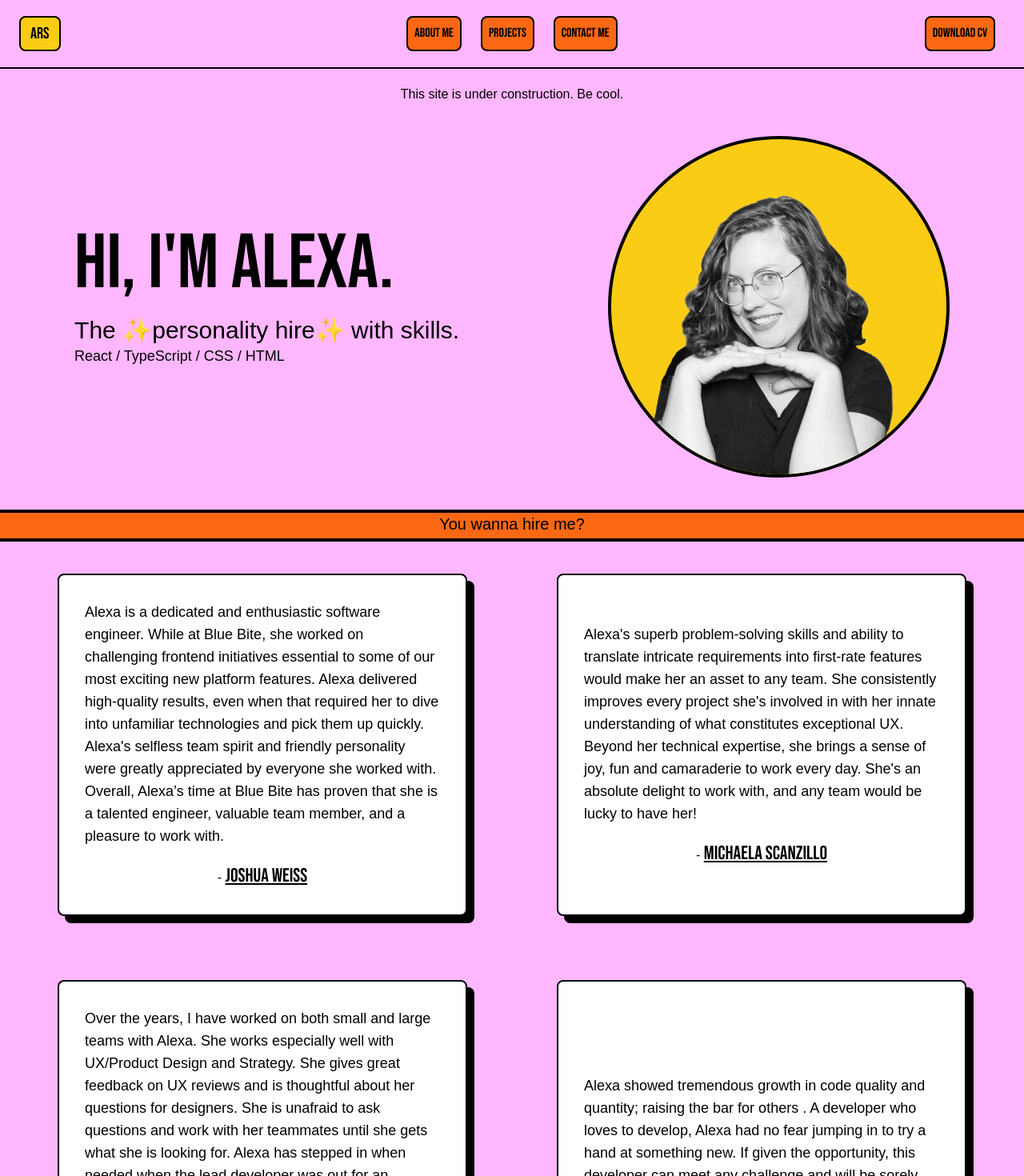
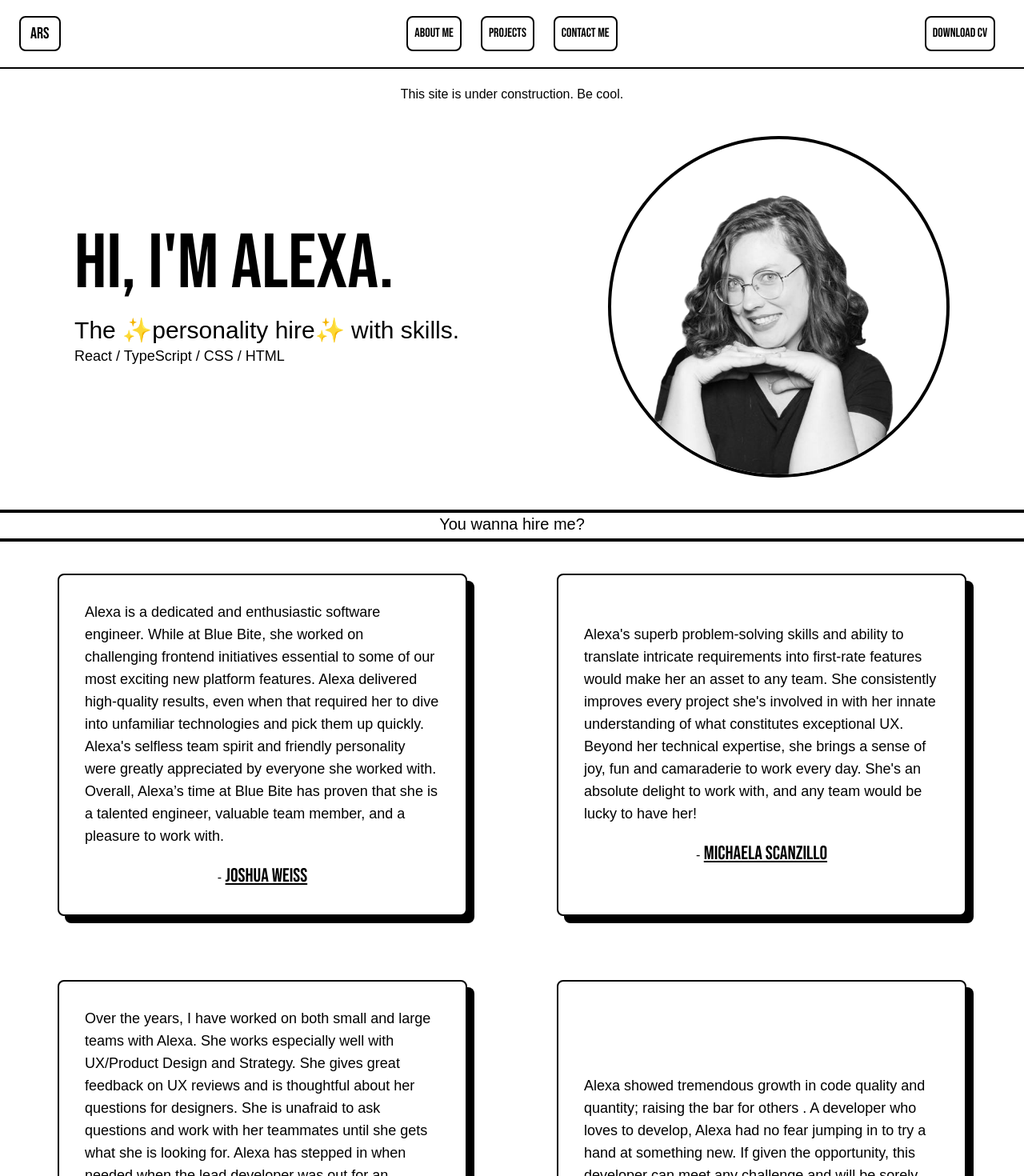
Before and after one commit to alexaraes/alexaraes.github.io, a Next.js app: page / in a window 1280 px wide. Shown: the top 1470 px of the page at 80% size. Built offline with nearby package versions, Linux system fonts and the light colour scheme; a web font is replaced by a local one.

Commit message:
remove all colors, they just slow me down

```diff
--- a/src/app/page.tsx
+++ b/src/app/page.tsx
@@ -5,7 +5,7 @@ const Page = () => {
     return (
       <>
         <Hero />
-        <div className="border-b-4 border-black h-9 font-medium text-center text-xl bg-redOrange">
+        <div className="border-b-4 border-black h-9 font-medium text-center text-xl">
           You wanna hire me?
         </div>
         <Testimonials />
--- a/src/app/projects/page.tsx
+++ b/src/app/projects/page.tsx
@@ -5,7 +5,7 @@ const Page = () => {
       <>
         <div className="page">
             <p className={`text-2xl md:text-4xl lg:text-6xl font-bold ${anton.className}`}>Projects</p>
-            <a target="_blank" className="my-5 hover:text-white md:text-lg lg:text-2xl" href="https://alexaraes.github.io/GFE-hero-feature/">Responsive Marketing Splash</a>
+            <a target="_blank" className="my-5 hover:bg-lilac md:text-lg lg:text-2xl" href="https://alexaraes.github.io/GFE-hero-feature/">Responsive Marketing Splash</a>
         </div>
       </>
     )
--- a/src/app/ui/button.tsx
+++ b/src/app/ui/button.tsx
@@ -1,5 +1,4 @@
 import Link from "next/link";
-import clsx from "clsx";
 import { anton } from "./fonts";
 
 interface ButtonProps {
@@ -12,7 +11,7 @@ const NavButton = ({ title, link, isActive }: ButtonProps) => {
     return (
         <Link
             href={link}
-            className={`text-center font-medium rounded-lg m-3 md:mx-3 p-2 w-max border-2 border-black hover:bg-yellow-400 hover:shadow-brutal ${anton.className} ${isActive ? 'bg-yellow-400 shadow-brutal' : 'bg-redOrange'}`}
+            className={`text-center font-medium rounded-lg m-3 md:mx-3 p-2 w-max border-2 border-black hover:bg-lilac hover:shadow-brutal ${anton.className} ${isActive ? 'bg-lilac shadow-brutal' : 'bg-white'}`}
         >
             {title}
         </Link>
--- a/src/app/ui/card.tsx
+++ b/src/app/ui/card.tsx
@@ -13,7 +13,7 @@ const Card = ({ name, link, body }: CardProps) => {
                 <p className="mb-5 font-medium md:text-lg">
                     {body}
                 </p>
-                <p>- <a className={`text-2xl underline my-5 hover:bg-yellow-400 ${anton.className}`} target="_blank" href={link}>{name}</a></p>
+                <p>- <a className={`text-2xl underline my-5 hover:bg-lilac ${anton.className}`} target="_blank" href={link}>{name}</a></p>
             </div>
         </>
     )
--- a/src/app/ui/footer.tsx
+++ b/src/app/ui/footer.tsx
@@ -6,13 +6,13 @@ import Github from "./github";
 const Footer = () => {
     return (
         <>
-            <div className="flex flex-col justify-center items-center border-t-4 border-black bg-redOrange h-36 px-6 sticky top-full text-center md:text-left">
+            <div className="flex flex-col justify-center items-center border-t-4 border-black h-36 px-6 sticky top-full text-center md:text-left">
                 <p className="text-md">Wow, you made it all the way down here. That's nice of you.</p>
                 <div className="flex flex-row justify-around w-2/6 md:w-1/6 mt-4">
-                    <a target="_blank" className="hover:rounded-full p-2 hover:bg-blueGreen" href="https://www.linkedin.com/in/alexaraes/">
+                    <a target="_blank" className="hover:rounded-full p-2 hover:bg-lilac" href="https://www.linkedin.com/in/alexaraes/">
                         <LinkedIn />
                     </a>
-                    <a target="_blank" className="hover:rounded-full p-2 hover:bg-blueGreen" href="https://www.github.com/alexaraes/">
+                    <a target="_blank" className="hover:rounded-full p-2 hover:bg-lilac" href="https://www.github.com/alexaraes/">
                         <Github />
                     </a>
                 </div>
--- a/src/app/ui/hero.tsx
+++ b/src/app/ui/hero.tsx
@@ -3,14 +3,14 @@ import { anton } from "./fonts";
 const Hero = () => {
     return (
         <>
-            <div className="pt-5 bg-lilac text-center grow"><p>This site is under construction. Be cool.</p></div>
-            <div className="flex flex-col items-center pb-10 border-b-4 border-black bg-lilac md:flex-row md:justify-around">
+            <div className="pt-5 text-center grow"><p>This site is under construction. Be cool.</p></div>
+            <div className="flex flex-col items-center pb-10 border-b-4 border-black md:flex-row md:justify-around">
                 <div className="mt-10 md:mt-0">
                     <p className={`text-3xl md:text-8xl font-bold my-4 ${anton.className}`}>Hi, I'm Alexa.</p>
                     <p className="font-medium md:text-3xl">The<span className="rounded-full px-2">✨personality hire✨</span>with skills.</p>
                     <p className="font-medium md:text-lg">React / TypeScript / CSS / HTML</p>
                 </div>
-                <div className="rounded-full bg-yellow-400 border-4 border-black mt-10 w-4/6 md:w-2/6">
+                <div className="rounded-full border-4 border-black mt-10 w-4/6 md:w-2/6">
                     <img className="rounded-full" src="cutesy-alexa-no-bg.png" alt="Black and white photo of woman smiling with hands under chin" />
                 </div>
             </div>
--- a/src/app/ui/navbar.tsx
+++ b/src/app/ui/navbar.tsx
@@ -25,9 +25,9 @@ const NavBar = () => {
 
     return (
         <>
-            <div className="flex flex-row border-b-2 border-b-black justify-between items-center py-2 px-6 bg-lilac">
+            <div className="flex flex-row border-b-2 border-b-black justify-between items-center py-2 px-6">
                 <div className="flex-1 text-white font-medium">
-                    <Link href="/" className={`text-xl rounded-lg py-2 px-3 border-2 text-black border-black bg-yellow-400 hover:bg-redOrange ${anton.className}`}>
+                    <Link href="/" className={`text-xl rounded-lg py-2 px-3 border-2 text-black border-black hover:bg-lilac ${anton.className}`}>
                         ARS
                     </Link>
                 </div>
--- a/src/app/ui/testimonials.tsx
+++ b/src/app/ui/testimonials.tsx
@@ -30,7 +30,7 @@ const testimonialList = [
 
 const Testimonials = () => {
     return (
-        <div className="flex flex-col justify-evenly items-center m-auto bg-lilac md:items-stretch md:flex-row md:justify-evenly md:flex-wrap">
+        <div className="flex flex-col justify-evenly items-center m-auto md:items-stretch md:flex-row md:justify-evenly md:flex-wrap">
             {
                 testimonialList.map((coworker, index) => {
                     return (
--- a/src/styles/global.css
+++ b/src/styles/global.css
@@ -4,6 +4,6 @@
 
 @layer components {
     .page {
-        @apply flex flex-col justify-start pt-10 items-center pb-10 h-screen bg-lilac;
+        @apply flex flex-col justify-start pt-10 items-center pb-10 h-screen;
     }
 }
```
